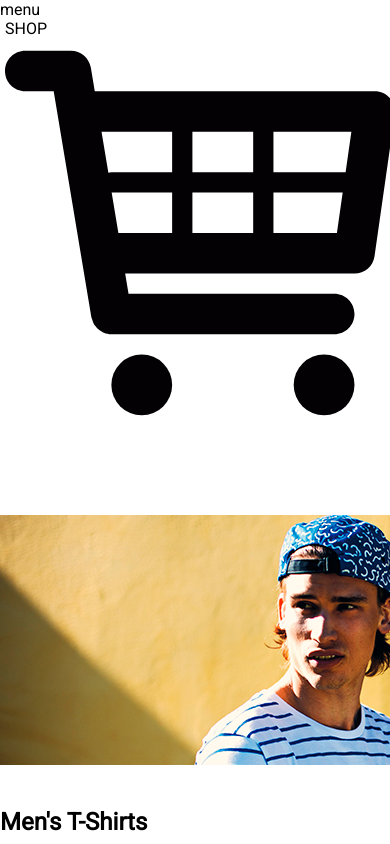
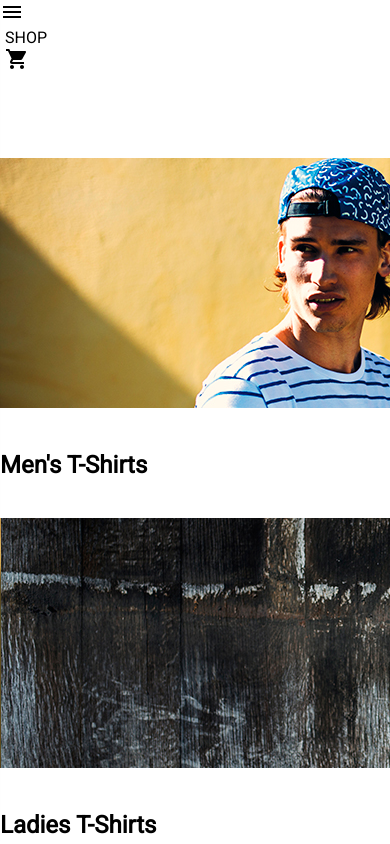
Before and after one commit to KhamatdinovRT/react-shop, a React (Create React App) app: page / in a window 390 px wide. Shown: the top 844 px of the page. Built offline with nearby package versions, Linux system fonts and the light colour scheme.

Commit message:
menu icon, drawer panel

```diff
--- a/package.json
+++ b/package.json
@@ -3,6 +3,7 @@
   "version": "0.1.0",
   "private": true,
   "dependencies": {
+    "material-ui": "^0.18.6",
     "react": "^15.5.4",
     "react-dom": "^15.5.4",
     "react-router-dom": "^4.1.1"
--- a/src/components/Header.js
+++ b/src/components/Header.js
@@ -1,4 +1,6 @@
 import React from 'react';
+import Drawer from 'material-ui/Drawer';
+import MenuItem from 'material-ui/MenuItem';
 import styles from './Header.css';
 import Navbar from './Navbar';
 import Tabs from './Tabs';
@@ -8,7 +10,8 @@ class Header extends React.Component {
       super();
       this.state = {
         scrollingLock: false,
-        smallScreen:window.innerWidth <= 768
+        smallScreen:window.innerWidth <= 768,
+        drawerOpen:false
       };
   }
   componentDidMount(){
@@ -38,6 +41,15 @@ class Header extends React.Component {
   }
   render() {
   return <header className={this.state.scrollingLock ? styles.header + ' ' + styles.headerScrolling : styles.header}>
+            <Drawer
+              docked={false}
+              width={200}
+              open={this.state.drawerOpen}
+              onRequestChange={(open) => this.setState({open})}
+              >
+              <MenuItem onTouchTap={this.handleClose}>Menu Item</MenuItem>
+              <MenuItem onTouchTap={this.handleClose}>Menu Item 2</MenuItem>
+            </Drawer>
             <Navbar hideMenu={this.state.smallScreen}/>
             <Tabs hideTabs={this.state.smallScreen}/>
         </header>
--- a/src/components/Navbar.js
+++ b/src/components/Navbar.js
@@ -2,10 +2,11 @@ import React from 'react';
 import {Link} from 'react-router-dom';
 import styles from './Navbar.css';
 import cart from '../shopping-cart.svg';
+import menu from '../menu.svg';
 
 const Navbar = ({hideMenu}) => (
       <nav className={styles.navbar}>
-            <div hidden={!hideMenu}>menu</div>
+            <div hidden={!hideMenu}><img role="presentation" src={menu}/></div>
             <div className={styles.logo}><Link to="/">SHOP</Link></div>
             <div className={styles.cart}>
                   <a href=""><img role="presentation" src={cart}/></a>
--- a/src/index.js
+++ b/src/index.js
@@ -1,5 +1,6 @@
 import React from 'react';
 import ReactDOM from 'react-dom';
+import MuiThemeProvider from 'material-ui/styles/MuiThemeProvider';
 import App from './components/App';
 import registerServiceWorker from './registerServiceWorker';
 import './index.css';
@@ -7,5 +8,9 @@ import {
   BrowserRouter as Router
 } from 'react-router-dom'
 
-ReactDOM.render(<Router><App /></Router>, document.getElementById('root'));
+ReactDOM.render(<Router>
+                  <MuiThemeProvider>
+                    <App />
+                  </MuiThemeProvider>
+                </Router>, document.getElementById('root'));
 registerServiceWorker();
```
Also changed, not shown: src/menu.svg (added), src/shopping-cart.svg.
